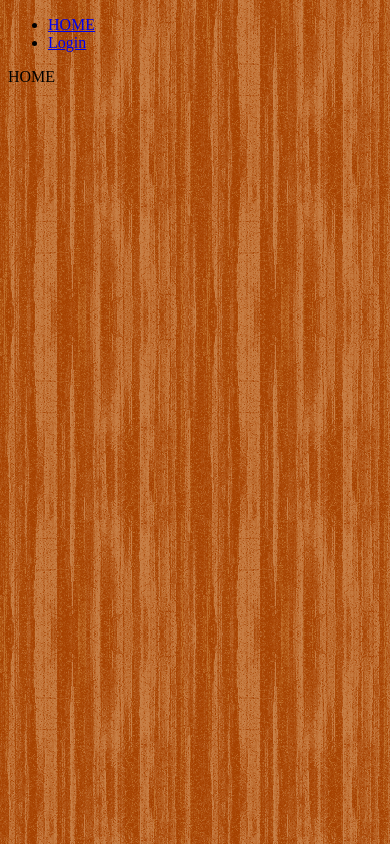
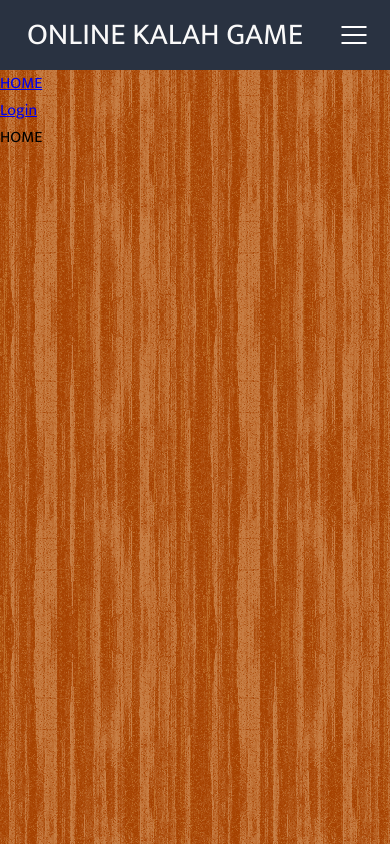
Before and after one commit to jhkcia/kalah, a React (Create React App) app in the folder kalah-ui/: page / in a window 390 px wide. Built offline with nearby package versions, Linux system fonts and the light colour scheme.

Commit message:
add responsive header

```diff
--- /dev/null
+++ b/kalah-ui/src/header/ResponsiveHeader.css
@@ -0,0 +1,237 @@
+@import url("https://fonts.googleapis.com/css2?family=Mukta:wght@400;500;800&display=swap");
+
+:root {
+  --resetMarPad: 0;
+
+  /* z-index */
+  --alpha: 99999;
+  --minusAlpha: -99999;
+
+  /* fonts */
+  --mainFont: "Mukta", sans-serif;
+
+  /* colors */
+  --headerBg: #293241;
+  --headerColor: #f9f9f9;
+  --logoColor: #f9f9f9;
+  --topnavLinkColor: #fff;
+  --topnavLinkBeforeBg: #313c4e;
+  --topnavLinkHoverColor: #313c4e;
+  --topnavLinkHoverDesktopBg: #fff;
+  --topnavMobileShowBg: #313c4e;
+  --topnavMobileShowTopnavLinkColor: rgba(255, 255, 255, 0.5);
+  --topnavMobileShowTopnavLinkHoverColor: rgba(255, 255, 255, 1);
+}
+
+* {
+  margin: var(--resetMarPad);
+  padding: var(--resetMarPad);
+  font-family: var(--mainFont);
+  box-sizing: border-box;
+}
+
+/* TYPOGRAPHY */
+.page {
+  display: grid;
+  grid-template-columns: repeat(12, 1fr);
+  grid-template-rows: repeat(12, minmax(max-content, 1fr));
+  height: 100vh;
+}
+
+.header {
+  grid-column: 1 / -1;
+  grid-row: 1 / 3;
+  display: flex;
+  justify-content: space-between;
+  align-items: center;
+  padding: 10px clamp(0.625rem, -0.673rem + 5.539vw, 6.25rem);
+  position: relative;
+}
+
+.logo {
+  font-size: 1.875rem; /* fallback */
+  font-size: clamp(1.875rem, 1.154rem + 3.077vw, 5rem);
+}
+
+.topnav {
+  display: flex;
+  gap: 20px;
+  font-size: 1.0625rem; /* fallback */
+  font-size: clamp(1.063rem, 0.976rem + 0.37vw, 1.438rem);
+}
+
+.topnav__link {
+  padding: 2px 10px; /* fallback */
+  padding: clamp(0.125rem, 0.01rem + 0.5vw, 0.625rem)
+    clamp(0.625rem, 0.409rem + 0.923vw, 1.563rem);
+  position: relative; /* for pseudo-element '::before' */
+  display: block;
+}
+
+/* LOOK */
+.header {
+  background: var(--headerBg);
+  color: var(--headerColor);
+}
+
+.header__btn {
+  cursor: pointer;
+  background: none;
+  border: none;
+  display: none;
+}
+
+.logo {
+  color: var(--logoColor);
+  text-decoration: none;
+}
+
+.topnav__item {
+  list-style: none;
+}
+
+.topnav__link {
+  color: var(--topnavLinkColor);
+  z-index: var(--alpha);
+  text-decoration: none;
+}
+
+.topnav__link::before {
+  --topLeft: 0;
+  --widthHeight: 100%;
+
+  top: var(--topLeft);
+  left: var(--topLeft);
+  width: var(--widthHeight);
+  height: var(--widthHeight);
+  background: var(--topnavLinkBeforeBg);
+  z-index: var(--minusAlpha);
+  position: absolute;
+  content: "";
+  border-radius: 0 25px 0px 0;
+  transition: border-radius 0.3s;
+}
+
+.topnav__link:hover {
+  color: var(--topnavLinkHoverColor);
+}
+
+/* TYPOGRAPHY FOR MEDIA */
+@media screen and (max-width: 650px) {
+  .header {
+    flex-direction: column;
+    grid-row-end: 1;
+    gap: 10px;
+  }
+  .topnav {
+    align-self: flex-start;
+  }
+}
+
+@media screen and (min-width: 400px) {
+  .topnav__link:hover::before {
+    background: var(--topnavLinkHoverDesktopBg);
+    border-radius: 0;
+  }
+}
+
+@media screen and (max-width: 399px) {
+  .header {
+    flex-direction: row;
+  }
+  .logo {
+    margin: auto;
+  }
+  .topnav {
+    display: none; /* hide the nav until the button is not focus  */
+  }
+  .header__btn_open-topnav {
+    display: flex; /* show the button and center the img inside the button */
+  }
+  .header__btn_open-topnav:focus + .topnav_mobile_show {
+    display: flex; /* show the navigation when clicked  */
+    justify-content: center;
+    align-items: center;
+    flex-direction: column;
+    gap: 0;
+  }
+  .header__btn_close-topnav {
+    display: block;
+    position: fixed;
+    top: 50px;
+    right: 50px;
+  }
+  .topnav_mobile_show {
+    --widthHeight: 100%;
+    --topLeft: 0;
+
+    width: var(--widthHeight);
+    height: var(--widthHeight);
+    top: var(--topLeft);
+    left: var(--topLeft);
+    position: fixed;
+  }
+  .topnav_mobile_show .topnav__link {
+    font-size: 2rem;
+    letter-spacing: 2px;
+  }
+}
+
+/* LOOK FOR MOBILE */
+@media screen and (max-width: 399px) {
+  .topnav_mobile_show {
+    background: var(--topnavMobileShowBg);
+  }
+  .topnav_mobile_show .topnav__link {
+    color: var(--topnavMobileShowTopnavLinkColor);
+    transition: 0.3s;
+  }
+  .topnav_mobile_show .topnav__link:hover {
+    color: var(--topnavMobileShowTopnavLinkHoverColor);
+  }
+}
+
+/* ICONS */
+.icon-menu-open,
+.icon-menu-close{
+  width: 50px;
+  height: 50px;
+  display: block;
+  position: relative;
+}
+
+.icon-menu-open::before {
+  position: absolute;
+  content: '';
+  top: 50%;
+  left: 50%;
+  transform: translate(-50%,-50%);
+  width: 50%;
+  height: 2px;
+  background: #fff;
+  box-shadow:
+    0 -8px 0 #fff,
+    0 8px 0 #fff;
+}
+
+.icon-menu-close::before {
+  position: absolute;
+  top: 50%;
+  left: 50%;
+  transform: translate(-50%,-50%) rotate(45deg);
+  width: 2px;
+  height: 50%;
+  content: '';
+  background: #fff;
+}
+
+.icon-menu-close::after {
+  position: absolute;
+  top: 50%;
+  left: 50%;
+  transform: translate(-50%,-50%) rotate(-45deg);
+  width: 2px;
+  height: 50%;
+  content: '';
+  background: #fff;
+}
--- /dev/null
+++ b/kalah-ui/src/header/ResponsiveHeader.tsx
@@ -0,0 +1,28 @@
+// Use from this source: https://codepen.io/HardBuffet/details/vYdJPQg
+import './ResponsiveHeader.css';
+export function ResponsiveHeader(): JSX.Element {
+
+    return (
+        <>
+            <header className="header">
+                <a href="/" className="logo">ONLINE KALAH GAME</a>
+                <button className="header__btn_open-topnav header__btn"><span className="icon-menu-open"></span></button>
+                <ul className="topnav topnav_mobile_show">
+                    <button className="header__btn_close-topnav header__btn"><span className="icon-menu-close"></span></button>
+                    <li className="topnav__item">
+                        <a href="" className="topnav__link">Features</a>
+                    </li>
+                    <li className="topnav__item">
+                        <a href="#" className="topnav__link">Company</a>
+                    </li>
+                    <li className="topnav__item">
+                        <a href="#" className="topnav__link">Careers</a>
+                    </li>
+                    <li className="topnav__item">
+                        <a href="#" className="topnav__link">About</a>
+                    </li>
+                </ul>
+            </header>
+        </>
+    );
+}
--- a/kalah-ui/src/logged_out/Main.tsx
+++ b/kalah-ui/src/logged_out/Main.tsx
@@ -1,11 +1,13 @@
 import React from 'react';
 import { Link, Route, Routes } from 'react-router-dom';
+import { ResponsiveHeader } from '../header/ResponsiveHeader';
 import { HomePage } from './HomePage';
 import { LoginPage } from './LoginPage';
 function Main() {
 
     return (
         <div className="App">
+            <ResponsiveHeader></ResponsiveHeader>
             <ul className="App-header">
                 <li>
                     <Link to="/">HOME</Link>
```
